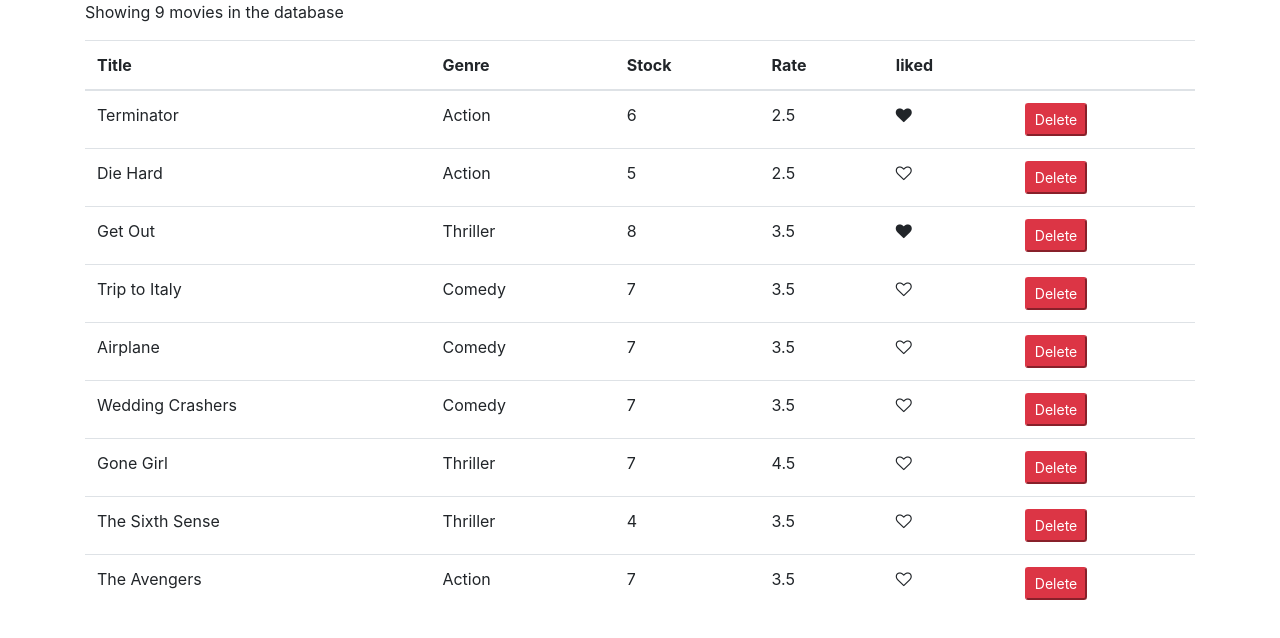
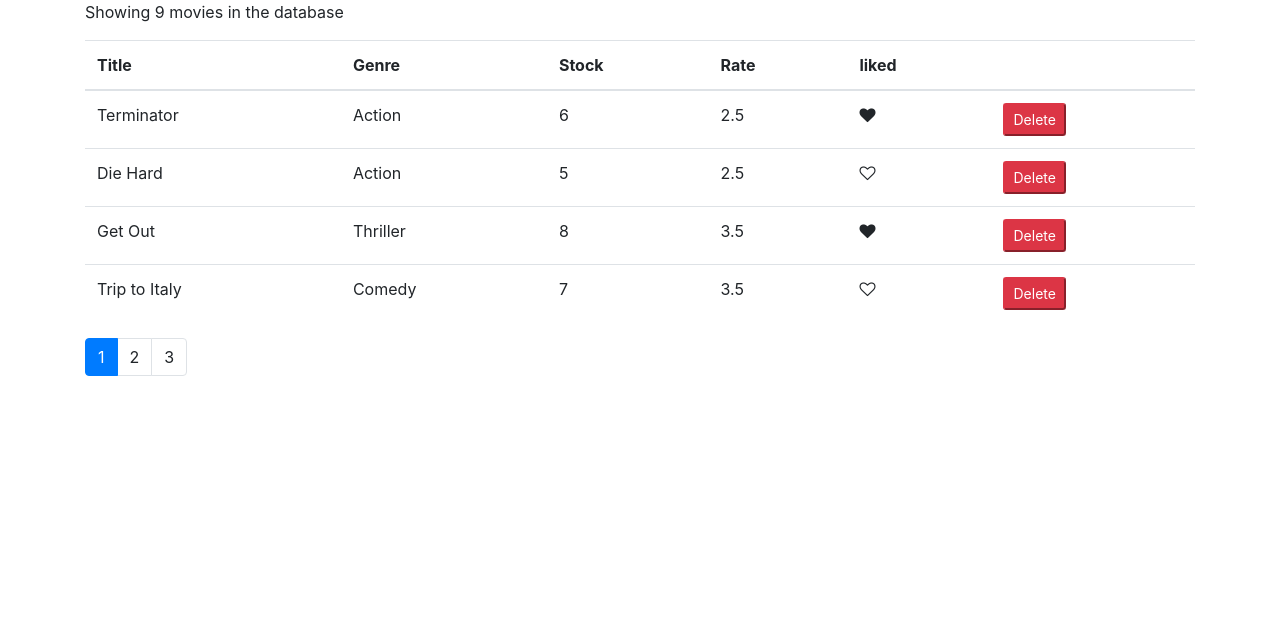
Before and after one commit to jrcayetano/vidly, a React (Create React App) app: page / in a window 1280 px wide. Shown: the top 638 px of the page. Built offline with nearby package versions, Linux system fonts and the light colour scheme.

Commit message:
Added pagination

```diff
--- a/package.json
+++ b/package.json
@@ -5,6 +5,8 @@
   "dependencies": {
     "bootstrap": "^4.1.1",
     "font-awesome": "^4.7.0",
+    "lodash": "^4.17.10",
+    "prop-types": "^15.6.2",
     "react": "^16.5.2",
     "react-dom": "^16.5.2",
     "react-scripts": "2.0.4"
--- a/src/components/TableMovie.jsx
+++ b/src/components/TableMovie.jsx
@@ -1,60 +1,86 @@
 import React, { Component } from 'react';
-import  { getMovies }  from '../services/fakeMovieService';
-import Movie from './Movie'
+import { getMovies } from '../services/fakeMovieService';
+import Movie from './Movie';
+import Pagination from './common/Pagination';
+import { paginate } from '../utils/paginate';
 
 class TableMovie extends Component {
-
   constructor(props) {
     super(props);
     this.state = {
       movies: [],
-      headerTable: ['Title', 'Genre', 'Stock', 'Rate', 'liked', '']
-    }
+      headerTable: ['Title', 'Genre', 'Stock', 'Rate', 'liked', ''],
+      pageSize: 4,
+      currentPage: 1
+    };
   }
 
   componentDidMount() {
-    this.setState({movies: getMovies()})
+    this.setState({ movies: getMovies() });
   }
 
   deletMovieHandle = movie => {
-    console.log('delete', movie)
+    console.log('delete', movie);
     const movieList = [...this.state.movies];
     const movieListClear = movieList.filter(movieItem => movieItem !== movie);
-    this.setState({movies: movieListClear})
-  }
+    this.setState({ movies: movieListClear });
+  };
   handleLike = movie => {
     let movieList = [...this.state.movies];
     movieList = movieList.map(movieItem => {
-      if (movie === movieItem) movieItem['liked'] = !movieItem['liked']
+      if (movie === movieItem) movieItem['liked'] = !movieItem['liked'];
       return movieItem;
-    })
-    this.setState({movies: movieList})
+    });
+    this.setState({ movies: movieList });
+  };
 
-  }
+  handlePageChange = page => {
+    this.setState({ currentPage: page });
+    console.log('Page change', page);
+  };
 
   render() {
-    const movieMessage = this.state.movies.length !== 0 ?
-                          <p>Showing {this.state.movies.length} movies in the database</p> :
-                          <p>There is not movie on database</p>
+    const { currentPage, pageSize, movies: allMovies } = this.state;
+
+    const movieMessage =
+      this.state.movies.length !== 0 ? (
+        <p>Showing {this.state.movies.length} movies in the database</p>
+      ) : (
+        <p>There is not movie on database</p>
+      );
+    const movies = paginate(allMovies, currentPage, pageSize);
+
     return (
       <React.Fragment>
         {movieMessage}
         <table className="table">
           <thead>
             <tr>
-              {this.state.headerTable.map(header => <th scope="col" key={header}> {header} </th>)}
+              {this.state.headerTable.map(header => (
+                <th scope="col" key={header}>
+                  {' '}
+                  {header}{' '}
+                </th>
+              ))}
             </tr>
           </thead>
           <tbody>
-            {this.state.movies.map(movie =>
+            {movies.map(movie => (
               <Movie
-              movie={movie}
-              onDelete={ () => this.deletMovieHandle(movie)}
-              key={movie._id}
-              onLike={() => this.handleLike(movie)}/>)
-            }
+                movie={movie}
+                onDelete={() => this.deletMovieHandle(movie)}
+                key={movie._id}
+                onLike={() => this.handleLike(movie)}
+              />
+            ))}
           </tbody>
         </table>
+        <Pagination
+          itemsCount={this.state.movies.length}
+          pageSize={pageSize}
+          currentPage={currentPage}
+          onPageChange={this.handlePageChange}
+        />
       </React.Fragment>
     );
   }
--- /dev/null
+++ b/src/components/common/Pagination.jsx
@@ -0,0 +1,34 @@
+import React, { Component } from 'react';
+import PropsTypes from 'prop-types';
+import _ from 'lodash';
+const Pagination = props => {
+  const { itemsCount, pageSize, onPageChange, currentPage } = props;
+  console.log(currentPage);
+  const pagesCount = Math.ceil(itemsCount / pageSize);
+  if (pagesCount === 1) return null;
+  const pages = _.range(1, pagesCount + 1);
+
+  return (
+    <nav aria-label="Page navigation example">
+      <ul className="pagination">
+        {pages.map(page => (
+          <li
+            className={page === currentPage ? 'page-item active' : 'page-item'}
+            key={page}
+          >
+            <a className="page-link" onClick={() => onPageChange(page)}>
+              {page}
+            </a>
+          </li>
+        ))}
+      </ul>
+    </nav>
+  );
+};
+Pagination.propsTypes = {
+  itemsCount: PropsTypes.number.isRequired,
+  pageSize: PropsTypes.number.isRequired,
+  onPageChange: PropsTypes.func.isRequired,
+  currentPage: PropsTypes.number.isRequired
+};
+export default Pagination;
--- /dev/null
+++ b/src/utils/paginate.js
@@ -0,0 +1,9 @@
+import _ from 'lodash';
+
+export function paginate(items, pageNumber, pageSize) {
+  const startIndex = (pageNumber - 1) * pageSize;
+  return _(items)
+    .slice(startIndex)
+    .take(pageSize)
+    .value();
+}
```
Also changed, not shown: 1 other file (tests, documents, lock files or other folders).
